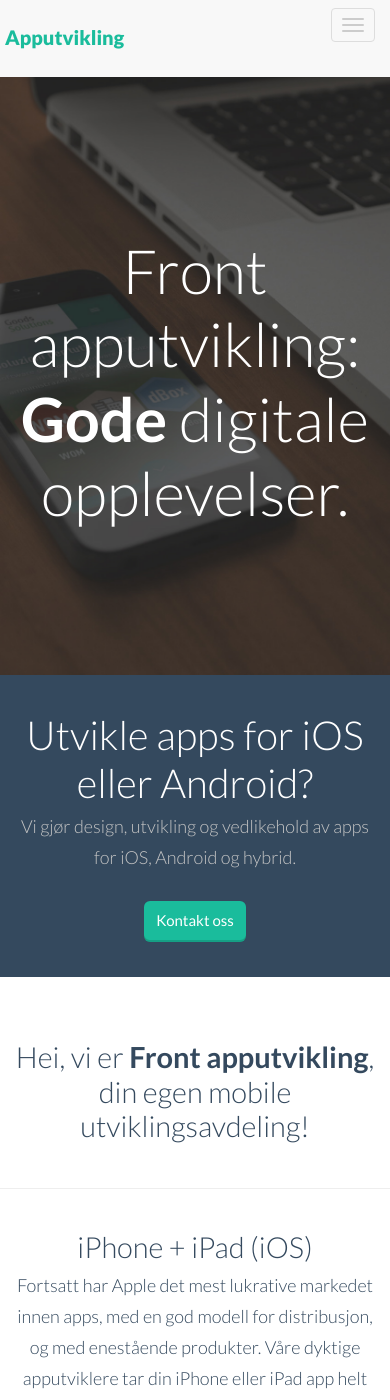
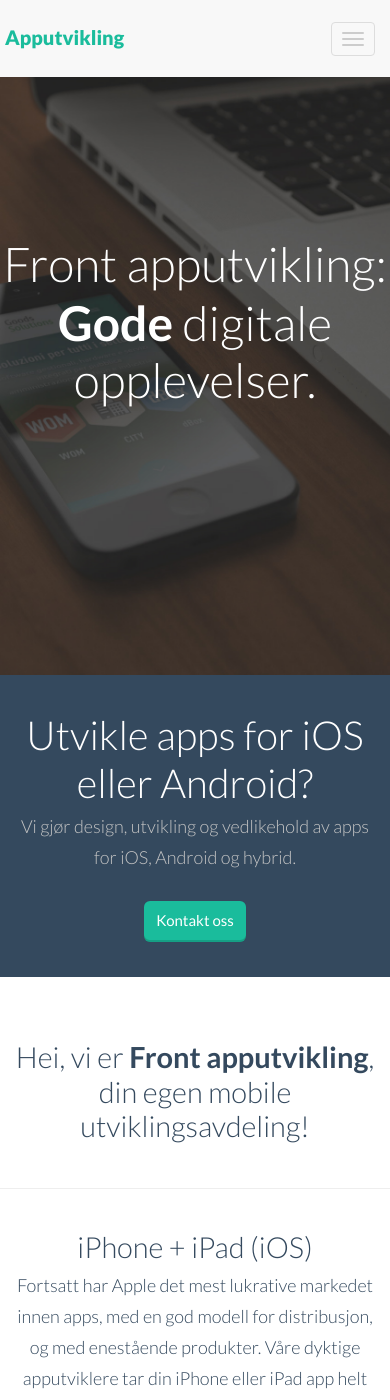
Before and after one commit to front/apputvikling, a Jekyll site: the page built from index.html, in a window 390 px wide and 1400 px high. Built offline with Jekyll 4.4.1, drawn with Linux system fonts in a browser that asks for light colours; comment, search, counter and statistics services are not loaded.

Commit message:
Responsive tweaks

```diff
--- a/assets/css/main.css
+++ b/assets/css/main.css
@@ -738,3 +738,15 @@
 body {
 	word-wrap: break-word;
 }
+
+.navbar-toggle {
+	margin-top: 22px;
+}
+
+/* Responsive tweaks Frontkom */
+
+@media (max-width: 640px) {
+  h1 {
+  	font-size: 48px;
+  }
+}
```
